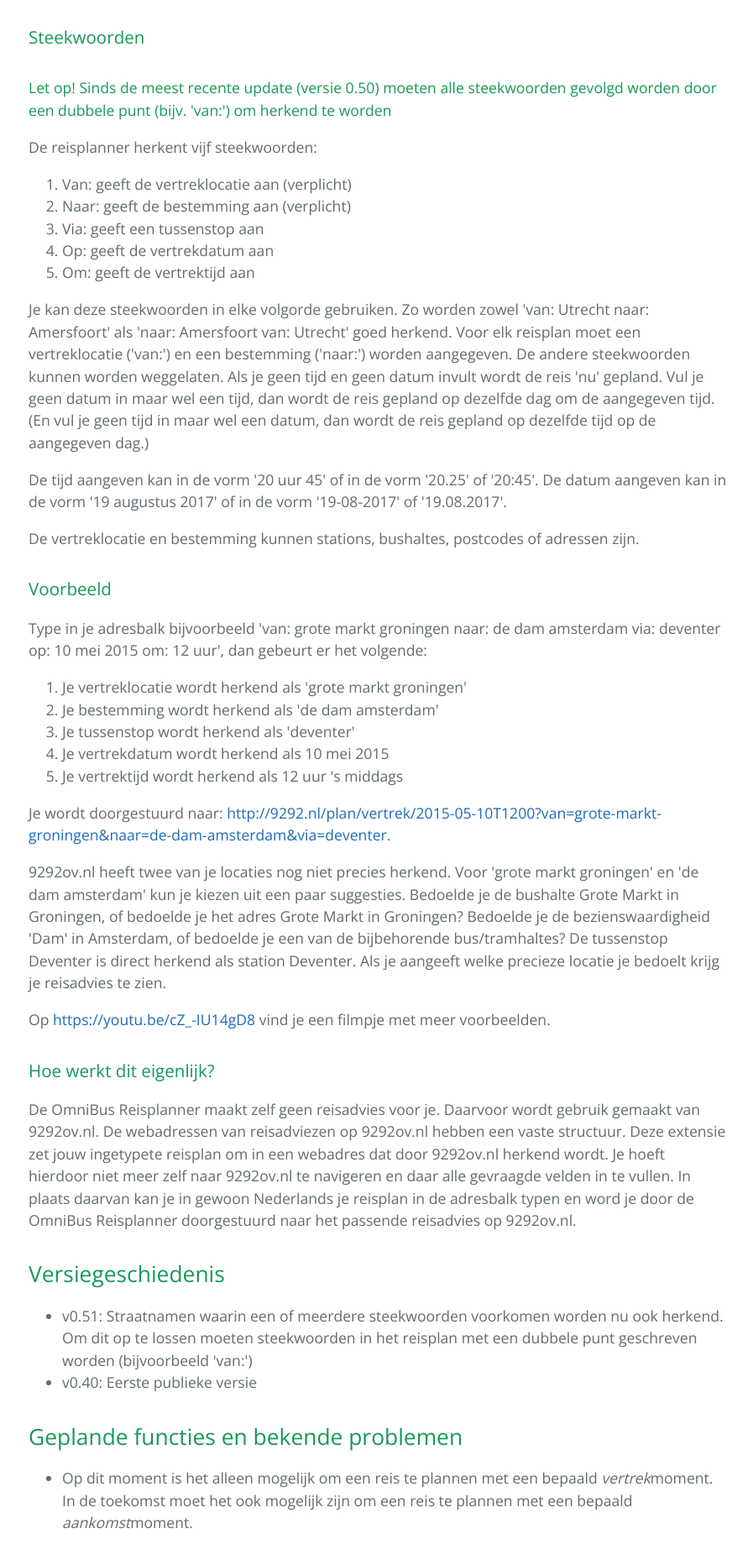
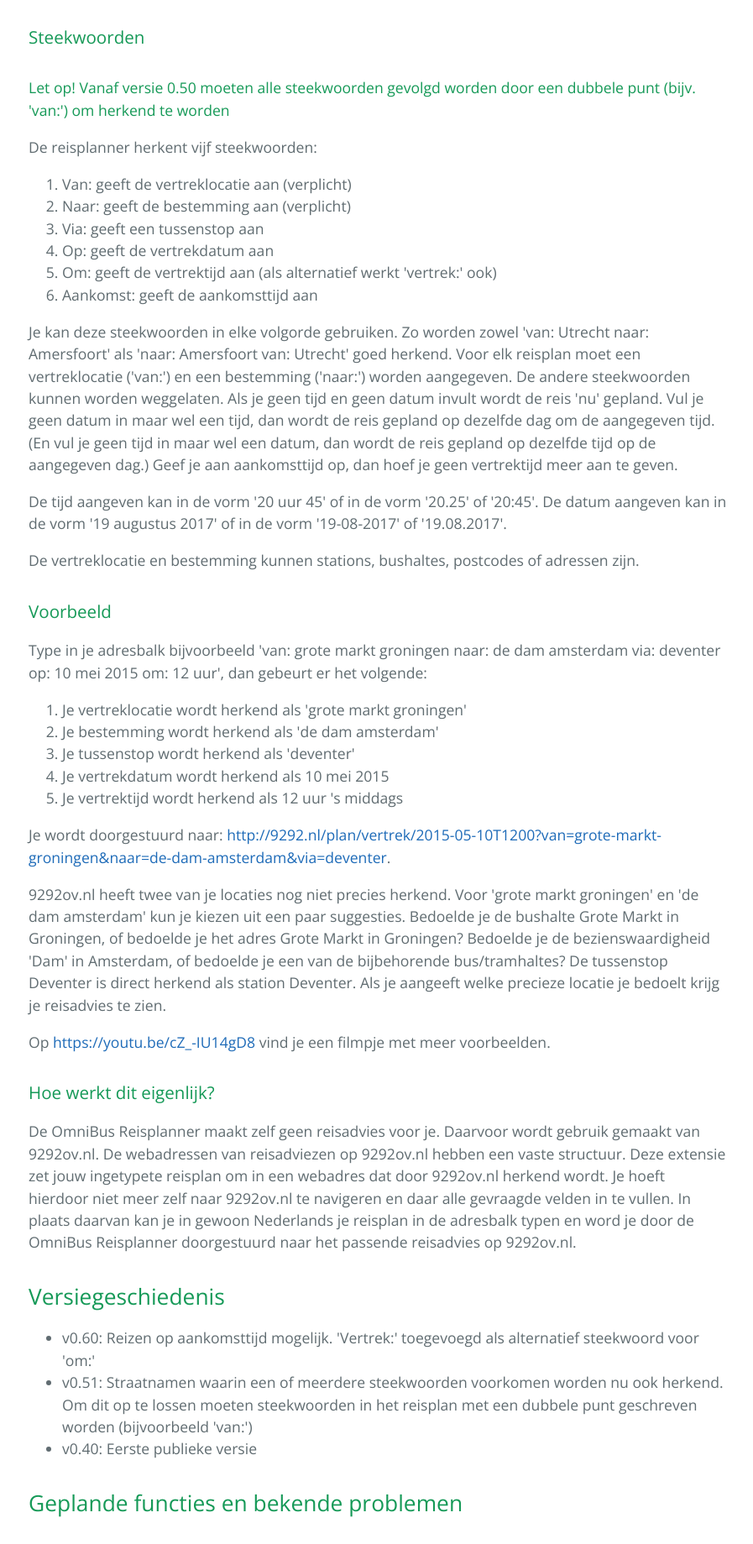
Before and after one commit to dimaba/ovextensie, a plain HTML site: page index.html in a window 1280 px wide. Shown: the part 736-2575 px from the top of the page at 84% size, without its empty margins (190-1087 px from the left). Drawn offline with nearby package versions, Linux system fonts and the light colour scheme.

```diff
--- a/index.html
+++ b/index.html
@@ -35,7 +35,7 @@
 <a id="steekwoorden" class="anchor" href="#steekwoorden" aria-hidden="true"><span class="octicon octicon-link"></span></a>Steekwoorden</h3>
 
 <h4>
-<a id="let-op-sinds-de-meest-recente-update-versie-050-moeten-alle-steekwoorden-gevolgd-worden-door-een-dubbele-punt-bijv-van-om-herkend-te-worden" class="anchor" href="#let-op-sinds-de-meest-recente-update-versie-050-moeten-alle-steekwoorden-gevolgd-worden-door-een-dubbele-punt-bijv-van-om-herkend-te-worden" aria-hidden="true"><span class="octicon octicon-link"></span></a>Let op! Sinds de meest recente update (versie 0.50) moeten alle steekwoorden gevolgd worden door een dubbele punt (bijv. 'van:') om herkend te worden</h4>
+<a id="let-op-vanaf-versie-050-moeten-alle-steekwoorden-gevolgd-worden-door-een-dubbele-punt-bijv-van-om-herkend-te-worden" class="anchor" href="#let-op-vanaf-versie-050-moeten-alle-steekwoorden-gevolgd-worden-door-een-dubbele-punt-bijv-van-om-herkend-te-worden" aria-hidden="true"><span class="octicon octicon-link"></span></a>Let op! Vanaf versie 0.50 moeten alle steekwoorden gevolgd worden door een dubbele punt (bijv. 'van:') om herkend te worden</h4>
 
 <p>De reisplanner herkent vijf steekwoorden: </p>
 
@@ -44,13 +44,15 @@
 <li>Naar: geeft de bestemming aan (verplicht)</li>
 <li>Via: geeft een tussenstop aan</li>
 <li>Op: geeft de vertrekdatum aan</li>
-<li>Om: geeft de vertrektijd aan</li>
+<li>Om: geeft de vertrektijd aan (als alternatief werkt 'vertrek:' ook)</li>
+<li>Aankomst: geeft de aankomsttijd aan</li>
 </ol>
 
 <p>Je kan deze steekwoorden in elke volgorde gebruiken. Zo worden zowel 'van: Utrecht naar: Amersfoort' als 'naar: Amersfoort van: Utrecht' goed herkend.
 Voor elk reisplan moet een vertreklocatie ('van:') en een bestemming ('naar:') worden aangegeven. De andere steekwoorden kunnen worden weggelaten.
 Als je geen tijd en geen datum invult wordt de reis 'nu' gepland. Vul je geen datum in maar wel een tijd, dan wordt de reis gepland op dezelfde
-dag om de aangegeven tijd. (En vul je geen tijd in maar wel een datum, dan wordt de reis gepland op dezelfde tijd op de aangegeven dag.)</p>
+dag om de aangegeven tijd. (En vul je geen tijd in maar wel een datum, dan wordt de reis gepland op dezelfde tijd op de aangegeven dag.) Geef je aan aankomsttijd op,
+dan hoef je geen vertrektijd meer aan te geven. </p>
 
 <p>De tijd aangeven kan in de vorm '20 uur 45' of in de vorm '20.25' of '20:45'. De datum aangeven kan in de vorm '19 augustus 2017' of in de vorm '19-08-2017' of '19.08.2017'.</p>
 
@@ -90,6 +92,7 @@ doorgestuurd naar het passende reisadvies op 9292ov.nl.</p>
 <a id="versiegeschiedenis" class="anchor" href="#versiegeschiedenis" aria-hidden="true"><span class="octicon octicon-link"></span></a>Versiegeschiedenis</h2>
 
 <ul>
+<li>v0.60: Reizen op aankomsttijd mogelijk. 'Vertrek:' toegevoegd als alternatief steekwoord voor 'om:'</li>
 <li>v0.51: Straatnamen waarin een of meerdere steekwoorden voorkomen worden nu ook herkend. Om dit op te lossen moeten steekwoorden in het reisplan met een dubbele punt geschreven worden (bijvoorbeeld 'van:')</li>
 <li>v0.40: Eerste publieke versie</li>
 </ul>
@@ -97,9 +100,7 @@ doorgestuurd naar het passende reisadvies op 9292ov.nl.</p>
 <h2>
 <a id="geplande-functies-en-bekende-problemen" class="anchor" href="#geplande-functies-en-bekende-problemen" aria-hidden="true"><span class="octicon octicon-link"></span></a>Geplande functies en bekende problemen</h2>
 
-<ul>
-<li>Op dit moment is het alleen mogelijk om een reis te plannen met een bepaald <em>vertrek</em>moment. In de toekomst moet het ook mogelijk zijn om een reis te plannen met een bepaald <em>aankomst</em>moment.</li>
-</ul>
+<h2></h2>
 
       <footer class="site-footer">
         <span class="site-footer-owner"><a href="https://github.com/dimaba/ovextensie">OmniBus Reisplanner</a> is maintained by <a href="https://github.com/dimaba">dimaba</a>.</span>
```
Also changed, not shown: params.json (+1 -1 lines).
